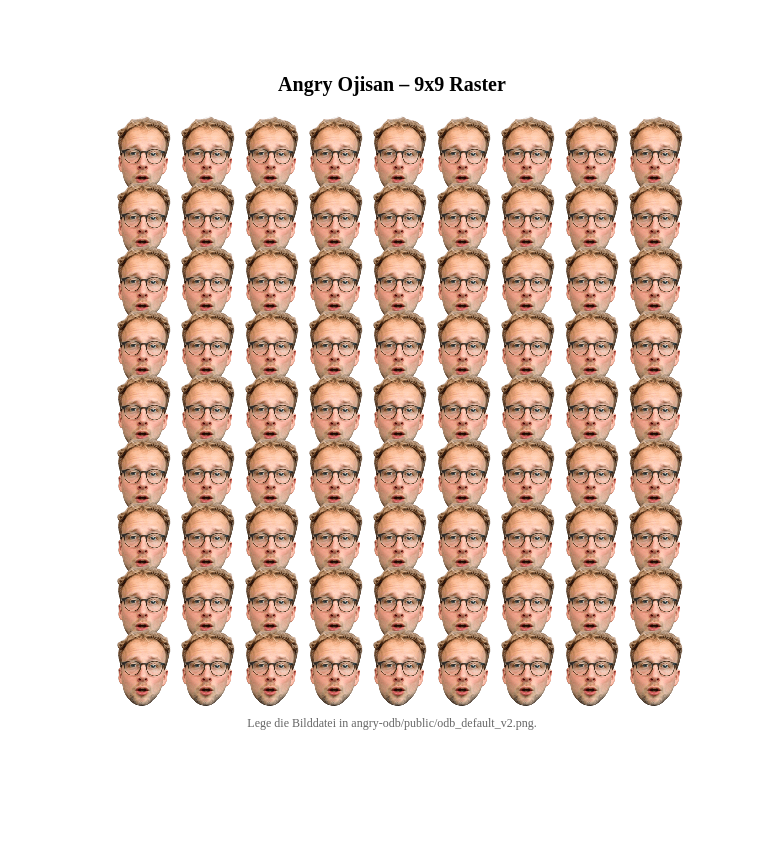
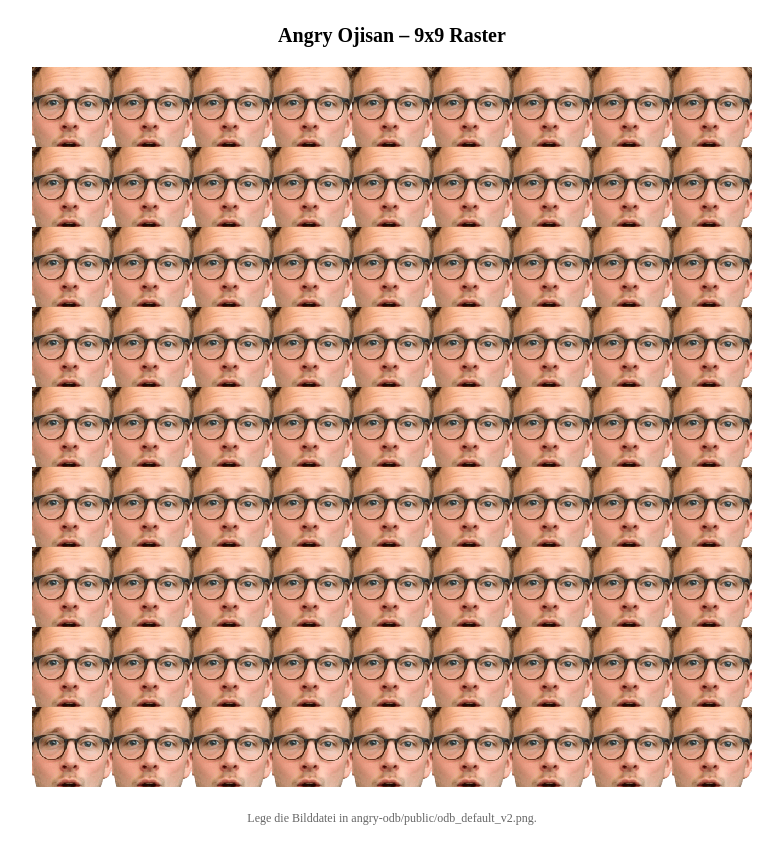
Before and after one commit to shuralw/angry-odb, an Angular app: page / in a window 1280 px wide. Shown: the whole page, without its empty margins (248-1031 px from the left). Before the commit the page ends 816 px from the top, so only its background shows below. Built offline with nearby package versions, Linux system fonts and the light colour scheme.

Commit message:
Animation für special feld

```diff
--- a/src/app/app.html
+++ b/src/app/app.html
@@ -4,7 +4,12 @@
   <div class="board">
     @for (r of rows; track $index; let rIndex = $index) {
       @for (c of cols; track $index; let cIndex = $index) {
-        <div class="cell" [attr.data-coord]="'(' + rIndex + ',' + cIndex + ')'">
+        <div
+          class="cell"
+          [class.special]="isSpecial(rIndex, cIndex)"
+          [class.revealed]="isRevealed(rIndex, cIndex)"
+          (click)="reveal(rIndex, cIndex)"
+          [attr.data-coord]="'(' + rIndex + ',' + cIndex + ')'">
           <img [src]="imageSrc" alt="Ojisan Kachel" />
         </div>
       }
--- a/src/app/app.scss
+++ b/src/app/app.scss
@@ -1,4 +1,3 @@
-
 .main {
 	min-height: 100vh;
 	display: flex;
@@ -18,8 +17,8 @@ h1 {
 
 .board {
 	display: grid;
-	grid-template-columns: repeat(9, 64px);
-	grid-auto-rows: 64px;
+	grid-template-columns: repeat(9, 80px);
+	grid-auto-rows: 80px;
 	gap: 0;
 }
 
@@ -31,14 +30,36 @@ h1 {
 	align-items: center;
 	justify-content: center;
 	overflow: hidden;
+	cursor: pointer;
 }
 
 .cell img {
 	width: 100%;
 	height: 100%;
-	object-fit: contain; /* skaliert vollständig, ohne Zuschnitt */
-	object-position: center; /* mittig ausrichten */
+	object-fit: cover;
+	object-position: center;
+	transform: scale(1.18);
+	transform-origin: center;
 	image-rendering: pixelated;
+}
+
+.cell.special.revealed img {
+	animation: spinUp 0.9s ease-out forwards;
+}
+
+@keyframes spinUp {
+	0% {
+		transform: scale(1) rotate(0deg) translateY(0);
+		opacity: 1;
+	}
+	50% {
+		transform: scale(1.05) rotate(180deg) translateY(-20%);
+		opacity: 1;
+	}
+	100% {
+		transform: scale(0.85) rotate(360deg) translateY(-120%);
+		opacity: 0;
+	}
 }
 
 .hint {
--- a/src/app/app.ts
+++ b/src/app/app.ts
@@ -1,4 +1,4 @@
-import { Component } from '@angular/core';
+import { Component, signal } from '@angular/core';
 
 @Component({
   selector: 'app-root',
@@ -11,4 +11,32 @@ export class App {
   protected readonly rows = Array.from({ length: this.gridSize });
   protected readonly cols = Array.from({ length: this.gridSize });
   protected readonly imageSrc = '/odb_default.png';
+
+  private readonly specialIndex = Math.floor(Math.random() * this.gridSize * this.gridSize);
+  protected readonly specialCoord = {
+    row: Math.floor(this.specialIndex / this.gridSize),
+    col: this.specialIndex % this.gridSize
+  };
+
+  private readonly revealed = signal<Set<string>>(new Set());
+
+  protected reveal(row: number, col: number): void {
+    const key = `${row}-${col}`;
+    if (this.revealed().has(key)) return;
+    const next = new Set(this.revealed());
+    next.add(key);
+    this.revealed.set(next);
+  }
+
+  protected isSpecial(row: number, col: number): boolean {
+    return row === this.specialCoord.row && col === this.specialCoord.col;
+  }
+
+  protected isRevealed(row: number, col: number): boolean {
+    return this.revealed().has(`${row}-${col}`);
+  }
+
+  public constructor() {
+    console.log(`Special tile at row ${this.specialCoord.row}, col ${this.specialCoord.col}`);
+  }
 }
```
